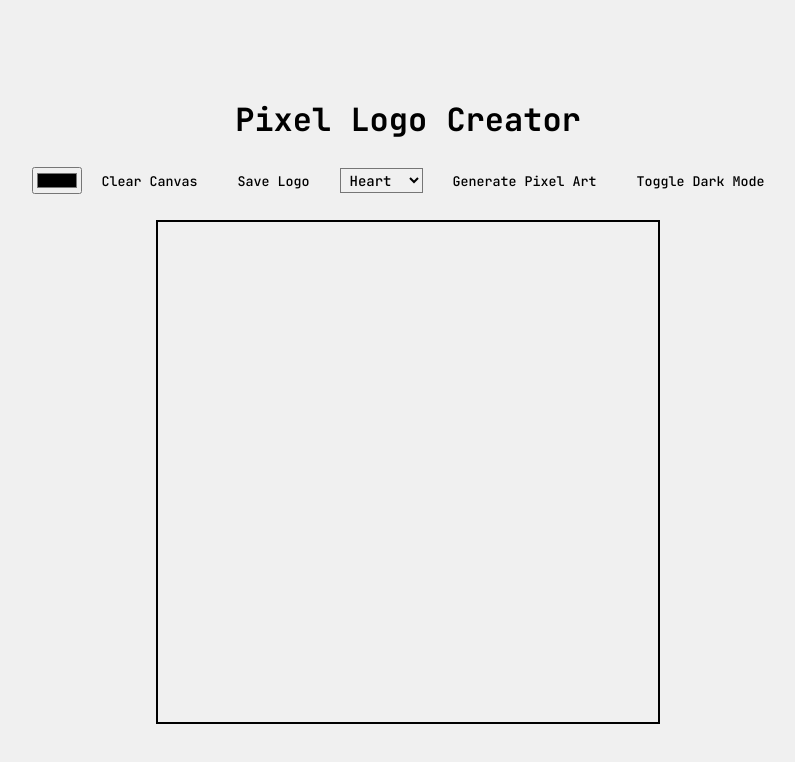
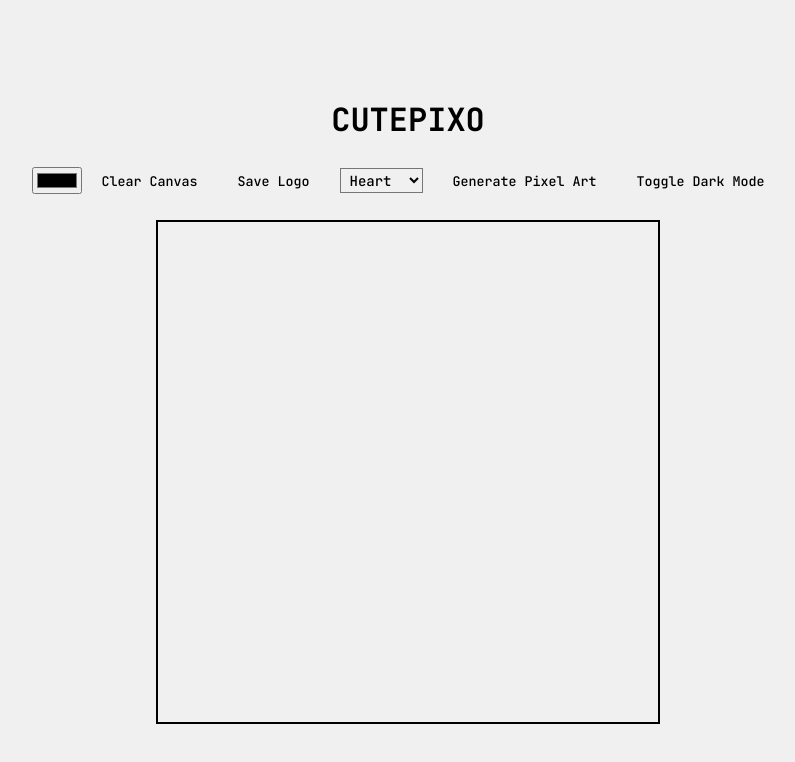
Before and after one commit to zihwoi/cutepixo, a website: page index.html in a window 1280 px wide. Shown: the whole page, without its empty margins (232-1027 px from the left). Drawn offline with Linux system fonts and the light colour scheme.

Commit message:
added new title

```diff
--- a/index.html
+++ b/index.html
@@ -8,7 +8,7 @@
     <link rel="stylesheet" href="style.css">
 </head>
 <body>
-    <h1>Pixel Logo Creator</h1>
+    <h1>CUTEPIXO</h1>
     <div class="container">
         <div class="controls">
             <input type="color" id="colorPicker" value="#000000">
```
Also changed, not shown: style.css (line endings or trailing spaces).
